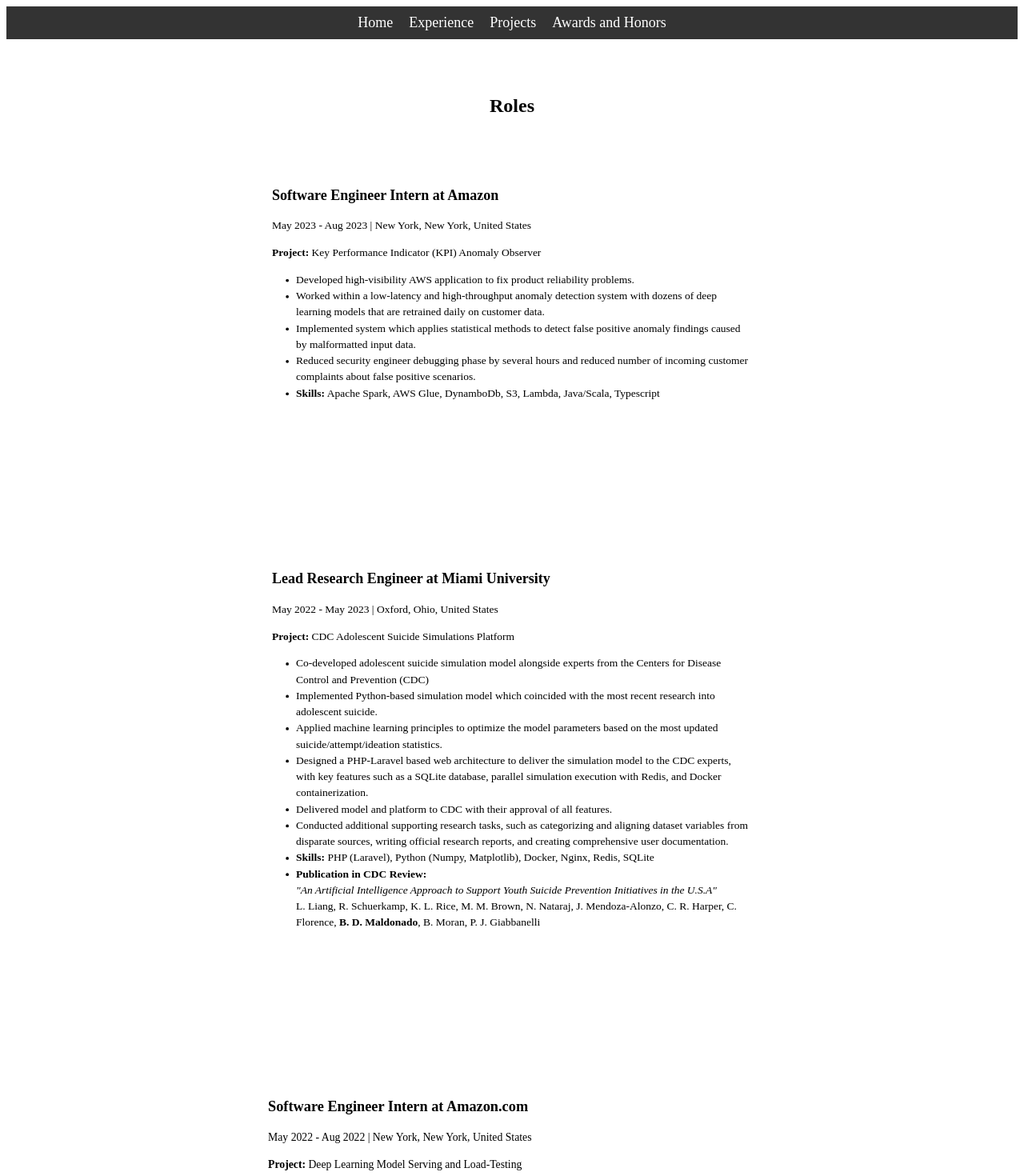
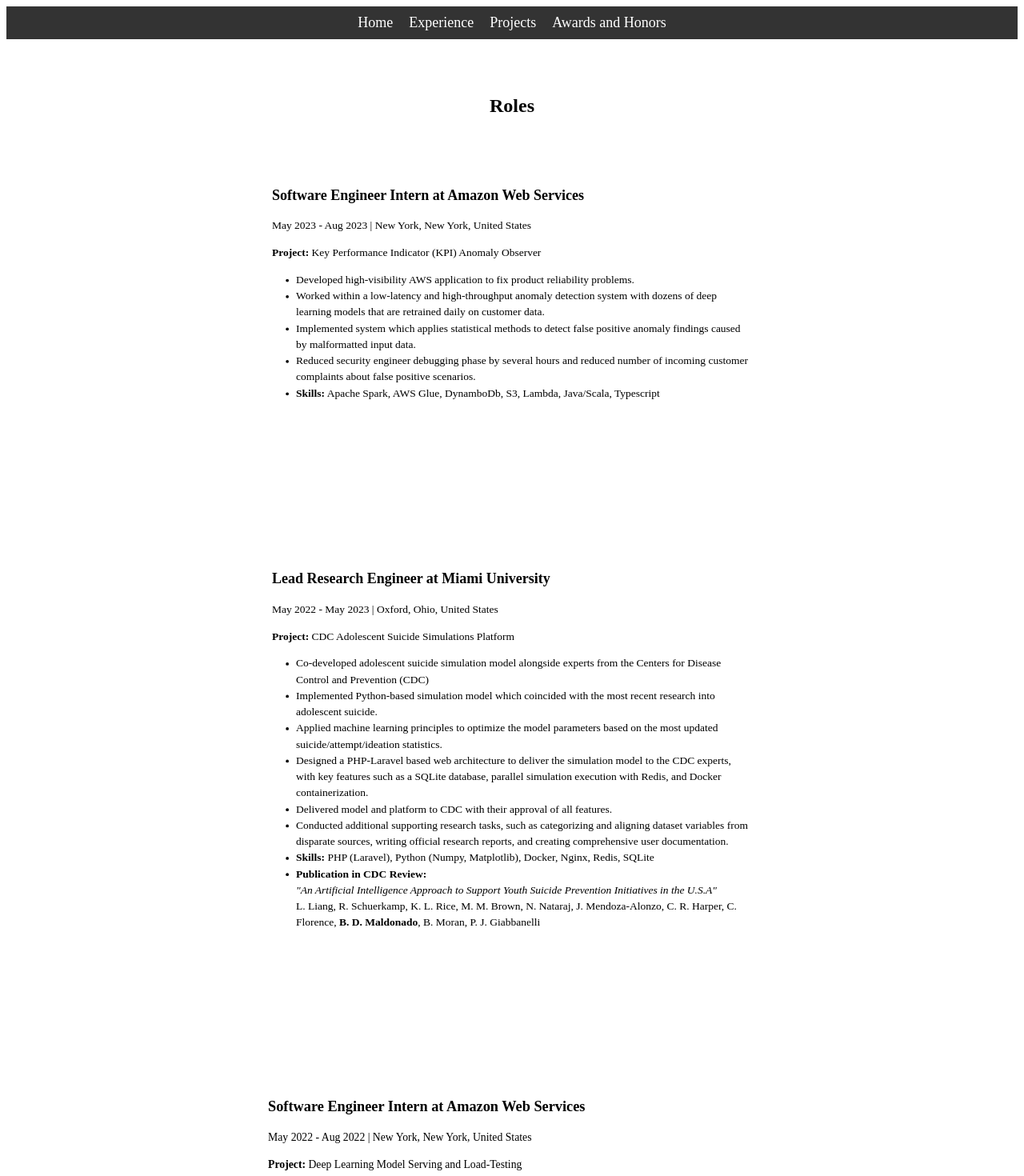
Before and after one commit to bdmaldonado/personal-website, a Next.js app: page /experience in a window 1280 px wide. Shown: the top 1470 px of the page at 80% size. Built offline with nearby package versions, Linux system fonts and the light colour scheme.

Commit message:
Updated Amazon callout to Amazon Web Services

```diff
--- a/src/app/experience/page.tsx
+++ b/src/app/experience/page.tsx
@@ -26,7 +26,7 @@
     <div className="roles">
       <h2>Roles</h2>
       <div className="role">
-        <h3>Software Engineer Intern at Amazon</h3>
+        <h3>Software Engineer Intern at Amazon Web Services</h3>
         <p>May 2023 - Aug 2023 | New York, New York, United States</p>
         <p><b>Project:</b> Key Performance Indicator (KPI) Anomaly Observer</p>
         <p>
@@ -71,7 +71,7 @@
         </p>
       </div>
       <div className="role">
-        <h3>Software Engineer Intern at Amazon.com</h3>
+        <h3>Software Engineer Intern at Amazon Web Services</h3>
         <p>May 2022 - Aug 2022 | New York, New York, United States</p>
         <p><b>Project:</b> Deep Learning Model Serving and Load-Testing</p>
         <p>
@@ -124,7 +124,7 @@
         </p>
       </div>
       <div className="role">
-        <h3>Software Engineer Intern at Amazon.com</h3>
+        <h3>Software Engineer Intern at Amazon Web Services</h3>
         <p>May 2021 - Aug 2021 | Seattle, Washington, United States</p>
         <p><b>Project:</b> Centralized Alarm Management System</p>
         <p>
```
